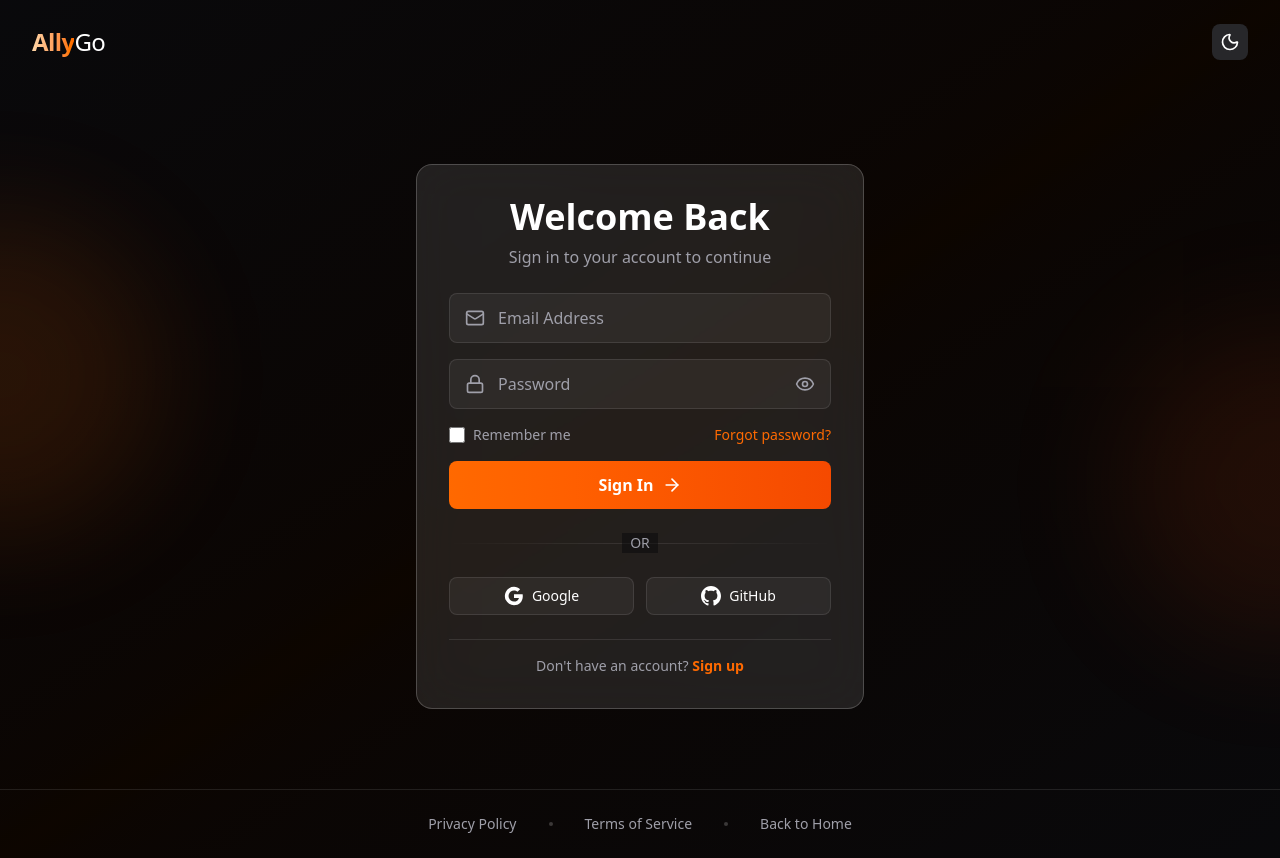
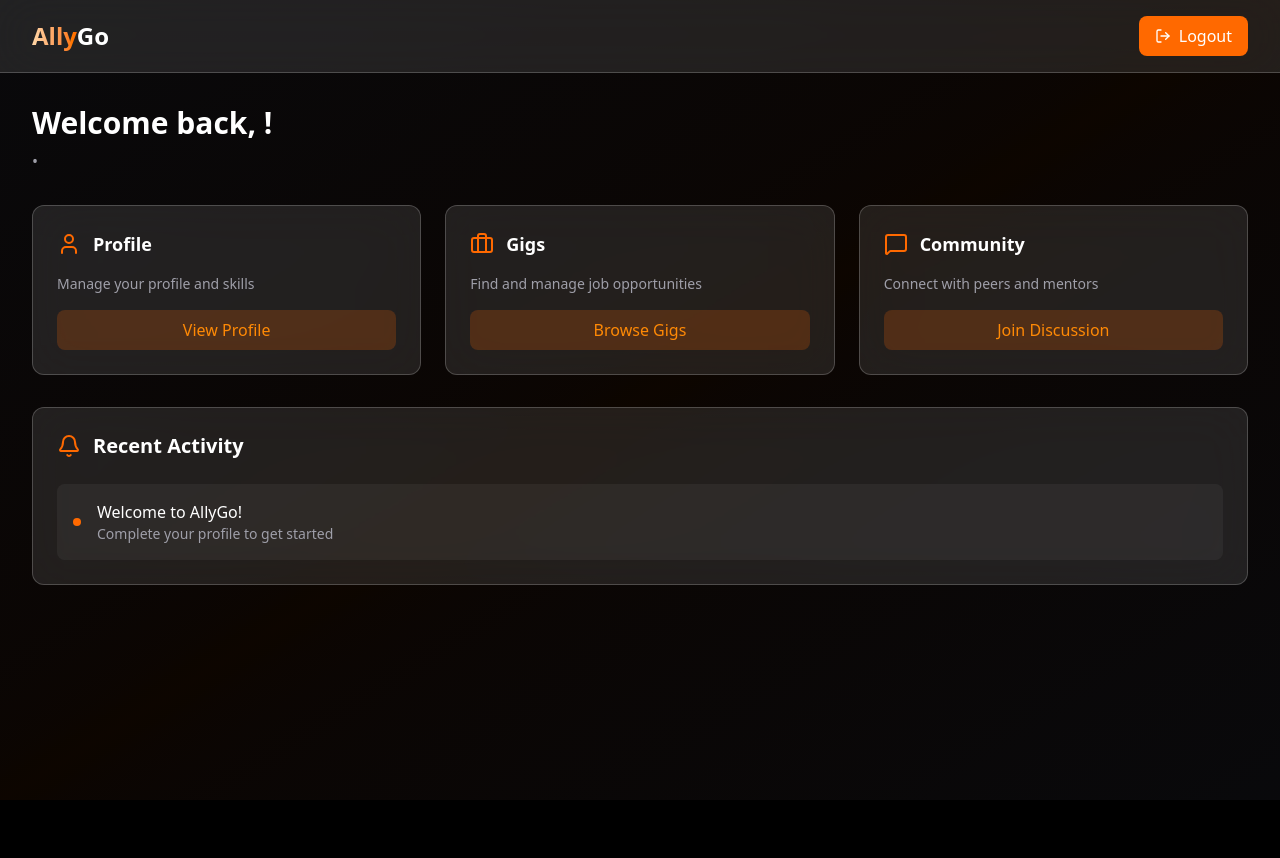
Before and after one commit to Mansviaskar/AllyGo, a React (Vite) app in the folder frontend/: page /dashboard in a window 1280 px wide. Before the commit this address led to /auth. After the commit the page ends 800 px from the top, so only its background shows below. Built offline with nearby package versions, Linux system fonts and the light colour scheme; sample sign-in values are in the browser's storage.

Commit message:
use-localStorage

```diff
--- a/frontend/src/contexts/AuthContext.tsx
+++ b/frontend/src/contexts/AuthContext.tsx
@@ -1,5 +1,5 @@
-import { createContext, useContext, useState, ReactNode } from 'react';
-import type { User } from '../types/User';
+import { createContext, useContext, useState, useEffect, ReactNode } from 'react';
+import { User } from '../types/User';
 
 interface AuthContextType {
   user: User | null;
@@ -14,27 +14,38 @@ const AuthContext = createContext<AuthContextType | undefined>(undefined);
 export function AuthProvider({ children }: { children: ReactNode }) {
   const [user, setUser] = useState<User | null>(null);
 
+  // Load user from localStorage on mount
+  useEffect(() => {
+    const storedUser = localStorage.getItem('allygo_user');
+    if (storedUser) {
+      setUser(JSON.parse(storedUser));
+    }
+  }, []);
+
   const login = async (email: string, password: string) => {
-    // Mock login - replace with real API
-    const mockUser: User = {
-      user_id: '1',
-      user_name: 'John Doe',
-      user_email: email,
-      user_password: '',
-      user_role: 'student',
-      course: 'Computer Science',
-      specialization: 'Software Engineering',
-      skills: ['React', 'TypeScript'],
-      createdAt: new Date(),
-      updatedAt: new Date()
-    };
-    setUser(mockUser);
+    // Check if user exists in localStorage
+    const users = JSON.parse(localStorage.getItem('allygo_users') || '[]');
+    const existingUser = users.find((u: User) => u.user_email === email);
+
+    if (!existingUser) {
+      throw new Error('User not found. Please register first.');
+    }
+
+    // Store current user
+    localStorage.setItem('allygo_user', JSON.stringify(existingUser));
+    setUser(existingUser);
   };
 
   const register = async (userData: Partial<User>) => {
-    // Mock register - replace with real API
-    const mockUser: User = {
-      user_id: '1',
+    const users = JSON.parse(localStorage.getItem('allygo_users') || '[]');
+
+    // Check if user already exists
+    if (users.find((u: User) => u.user_email === userData.user_email)) {
+      throw new Error('User already exists. Please login.');
+    }
+
+    const newUser: User = {
+      user_id: Date.now().toString(),
       user_name: userData.user_name || '',
       user_email: userData.user_email || '',
       user_password: '',
@@ -45,10 +56,20 @@ export function AuthProvider({ children }: { children: ReactNode }) {
       createdAt: new Date(),
       updatedAt: new Date()
     };
-    setUser(mockUser);
+
+    // Save to users list
+    users.push(newUser);
+    localStorage.setItem('allygo_users', JSON.stringify(users));
+
+    // Set as current user
+    localStorage.setItem('allygo_user', JSON.stringify(newUser));
+    setUser(newUser);
   };
 
-  const logout = () => setUser(null);
+  const logout = () => {
+    localStorage.removeItem('allygo_user');
+    setUser(null);
+  };
 
   return (
     <AuthContext.Provider value={{
--- a/frontend/src/pages/auth.forms.tsx
+++ b/frontend/src/pages/auth.forms.tsx
@@ -45,7 +45,7 @@ export function AuthForms({ mode, onToggleMode }: AuthFormsProps) {
       }
       navigate("/dashboard");
     } catch (error) {
-      console.error("Auth error:", error);
+      alert(error instanceof Error ? error.message : 'Authentication failed');
     } finally {
       setIsLoading(false);
     }
```
